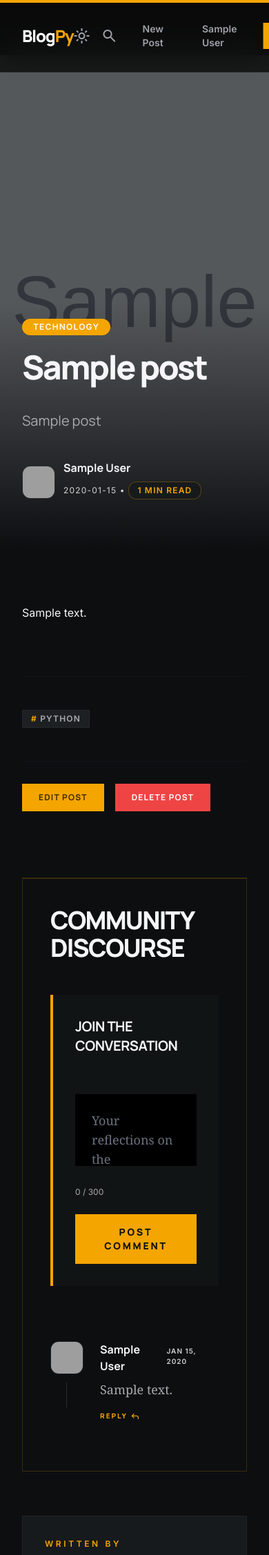
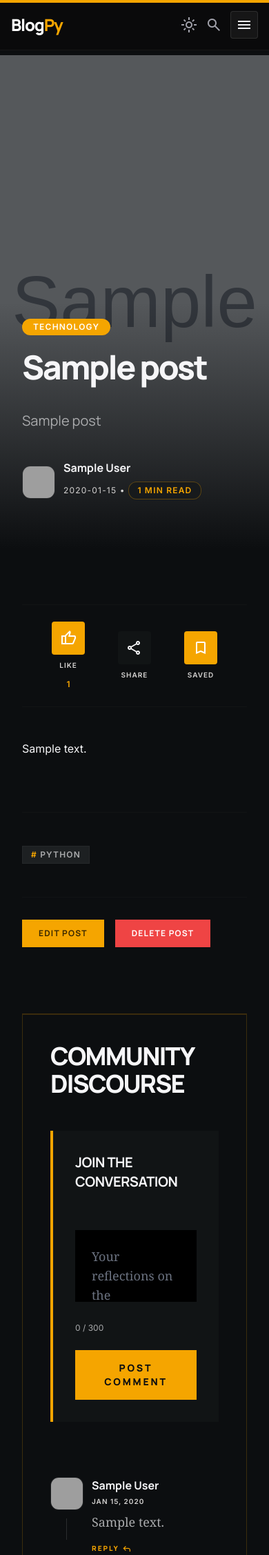
Before and after one commit to ayush3739/Blog-Website, a Flask app: page /post/1 in a window 390 px wide. Shown: the top 2254 px of the page at 69% size. Run offline with Flask 3, Linux system fonts and the light colour scheme; a user stored in the database is signed in; tables that the repository leaves empty hold one stand-in row (values such as "Sample post"); grey boxes marked "Sample" are stand-in pictures; some libraries are stand-ins or nearby versions; grey boxes are pictures that could not be loaded.

Commit message:
Refactor like/share functionality and improve UI responsiveness
- Prevent double execution of the like/share script when included multiple times.
- Update AJAX handling for like and bookmark forms to apply changes to all instances on the page.
- Enhance share button functionality to support multiple buttons.
- Improve comment rendering with responsive padding and spacing adjustments.
- Revamp header navigation for better mobile usability, including a toggle for the mobile menu.
- Add mobile action bar for liking and sharing posts.

```diff
--- a/main.py
+++ b/main.py
@@ -18,6 +18,7 @@ from werkzeug.security import generate_password_hash, check_password_hash
 from forms import CreatePostForm,RegisterForm,LoginForm,CommentForm,ProfileForm,newsletterForm,reset_emailForm,Password_Form,OTP_Form
 import os , bleach
 import math
+import time
 from dotenv import load_dotenv
 from utils import send_contact_email, seed_categories_and_tags,generate_otp,verify_otp,send_otp
 
@@ -249,20 +250,48 @@ def favicon():
 
 
 
+# Global storage for caching trending posts and category IDs
+trending_cache = {"posts": [], "last_updated": 0}
+category_id_cache = {}
+
 @app.route('/')
 def get_all_posts():
     result = db.paginate(db.select(BlogPost).order_by(BlogPost.id.desc()), per_page=10)
-    trending_posts = db.session.execute(
-        db.select(BlogPost).order_by(BlogPost.like_count.desc().nullslast(), BlogPost.id.desc()).limit(3)
-    ).scalars().all()
 
-    # Fetch category IDs for homepage links
-    dev_category = db.session.execute(db.select(Category).where(Category.name == 'Web Development')).scalar_one_or_none()
-    design_category = db.session.execute(db.select(Category).where(Category.name == 'Design & UI/UX')).scalar_one_or_none()
-    opinion_category = db.session.execute(db.select(Category).where(Category.name == 'Opinion & Essays')).scalar_one_or_none()
-    dev_category_id = dev_category.id if dev_category else None
-    design_category_id = design_category.id if design_category else None
-    opinion_category_id = opinion_category.id if opinion_category else None
+    global trending_cache, category_id_cache
+    current_time = time.time()
+
+    # Update the cache if it's empty or 24 hours (86400 seconds) have passed
+    if not trending_cache["posts"] or (current_time - trending_cache["last_updated"] > 86400):
+        top_posts = db.session.execute(
+            db.select(BlogPost).order_by(BlogPost.like_count.desc().nullslast(), BlogPost.id.desc()).limit(3)
+        ).scalars().all()
+
+        # Store as dictionaries to prevent SQLAlchemy "DetachedInstanceError" when the DB session closes
+        trending_cache["posts"] = [
+            {
+                "id": p.id,
+                "title": p.title,
+                "subtitle": p.subtitle,
+                "date": p.date,
+                "read_time": p.read_time,
+                "category": {"name": p.category.name} if p.category else None
+            } for p in top_posts
+        ]
+        trending_cache["last_updated"] = current_time
+
+    trending_posts = trending_cache["posts"]
+
+    # Use cached category IDs or fetch them once if the cache is empty
+    if not category_id_cache:
+        categories = db.session.execute(
+            db.select(Category).where(Category.name.in_(['Web Development', 'Design & UI/UX', 'Opinion & Essays']))
+        ).scalars().all()
+        category_id_cache.update({c.name: c.id for c in categories})
+
+    dev_category_id = category_id_cache.get('Web Development')
+    design_category_id = category_id_cache.get('Design & UI/UX')
+    opinion_category_id = category_id_cache.get('Opinion & Essays')
     newsletter_form = newsletterForm()
 
     # AJAX request — return only the posts partial, not the full page
--- a/templates/_like-share.html
+++ b/templates/_like-share.html
@@ -36,55 +36,44 @@
 </form>
 
 <script>
-// Like AJAX
+// Prevent double execution if included multiple times
+if (typeof window._likeShareScriptLoaded === 'undefined') {
+  window._likeShareScriptLoaded = true;
+
   document.addEventListener('DOMContentLoaded', function() {
     const isLoggedIn = {{ 'true' if logged_in else 'false' }};
     const rateLimitPageUrl = "{{ url_for('too_many_requests_page') }}";
 
     async function readJsonOrThrow(res) {
-    const contentType = res.headers.get('content-type') || '';
-
       if (res.status === 429) {
         window.location.href = rateLimitPageUrl;
         throw new Error('Rate limited');
       }
-
+      const contentType = res.headers.get('content-type') || '';
       if (res.redirected || contentType.includes('text/html')) {
         window.location.href = res.url;
         throw new Error('Redirecting');
       }
-
-    if (!res.ok) {
-      throw new Error('Request failed. Please try again.');
-    }
-
+      if (!res.ok) throw new Error('Request failed. Please try again.');
       return res.json();
     }
 
-  const shareBtn = document.querySelector('.post-share-btn');
-  if (shareBtn) {
-    shareBtn.addEventListener('click', async function() {
+    // Apply to ALL share buttons
+    document.querySelectorAll('.post-share-btn').forEach(btn => {
+      btn.addEventListener('click', async function() {
         const shareUrl = this.dataset.shareUrl || window.location.href;
         const shareTitle = this.dataset.shareTitle || document.title;
+        try {
+          if (navigator.share) await navigator.share({ title: shareTitle, url: shareUrl });
+          else if (navigator.clipboard) { await navigator.clipboard.writeText(shareUrl); alert('Post link copied to clipboard.'); }
+        } catch (err) {}
+      });
+    });
 
-      try {
-        if (navigator.share) {
-          await navigator.share({ title: shareTitle, url: shareUrl });
-        } else if (navigator.clipboard) {
-          await navigator.clipboard.writeText(shareUrl);
-          alert('Post link copied to clipboard.');
-        } else {
-          window.prompt('Copy this post link:', shareUrl);
-        }
-      } catch (err) {
-        // Ignore aborts when user closes native share sheet.
-      }
-    });
-  }
-
-  const likeForm = document.querySelector('.like-form');
-  if (likeForm && isLoggedIn) {
-    likeForm.addEventListener('submit', function(e) {
+    if (isLoggedIn) {
+      // Apply to ALL like forms
+      document.querySelectorAll('.like-form').forEach(form => {
+        form.addEventListener('submit', function(e) {
           e.preventDefault();
           fetch(this.action, {
             method: 'POST',
@@ -96,11 +85,11 @@ document.addEventListener('DOMContentLoaded', function() {
           })
           .then(readJsonOrThrow)
           .then(data => {
-        // Update like count
-        const count = likeForm.querySelector('.like-count');
+            // Update BOTH mobile and desktop visual states simultaneously
+            document.querySelectorAll('.like-form').forEach(f => {
+              const count = f.querySelector('.like-count');
               if (count) count.textContent = data.like_count;
-        // Update button style
-        const btn = likeForm.querySelector('.like-btn');
+              const btn = f.querySelector('.like-btn');
               if (btn) {
                 if (data.liked) {
                   btn.classList.add('bg-[#F5A500]', 'text-white');
@@ -110,17 +99,15 @@ document.addEventListener('DOMContentLoaded', function() {
                   btn.classList.add('bg-[#f4f4f4]', 'dark:bg-[#111415]');
                 }
               }
+            });
           })
-      .catch((err) => {
-        alert(err.message || 'Could not update like right now.');
+          .catch(err => { if(err.message !== 'Redirecting') alert('Could not update like right now.'); });
         });
       });
-  }
 
-  // Bookmark AJAX
-  const bookmarkForm = document.querySelector('.bookmark-form');
-  if (bookmarkForm && isLoggedIn) {
-    bookmarkForm.addEventListener('submit', function(e) {
+      // Apply to ALL bookmark forms
+      document.querySelectorAll('.bookmark-form').forEach(form => {
+        form.addEventListener('submit', function(e) {
           e.preventDefault();
           fetch(this.action, {
             method: 'POST',
@@ -132,11 +119,11 @@ document.addEventListener('DOMContentLoaded', function() {
           })
           .then(readJsonOrThrow)
           .then(data => {
-        // Update label
-        const label = bookmarkForm.querySelector('.bookmark-label');
+            // Update BOTH mobile and desktop visual states simultaneously
+            document.querySelectorAll('.bookmark-form').forEach(f => {
+              const label = f.querySelector('.bookmark-label');
               if (label) label.textContent = data.bookmarked ? 'Saved' : 'Save';
-        // Update button style
-        const btn = bookmarkForm.querySelector('.bookmark-btn');
+              const btn = f.querySelector('.bookmark-btn');
               if (btn) {
                 if (data.bookmarked) {
                   btn.classList.add('bg-[#F5A500]', 'text-white');
@@ -146,11 +133,12 @@ document.addEventListener('DOMContentLoaded', function() {
                   btn.classList.add('bg-[#f4f4f4]', 'dark:bg-[#111415]');
                 }
               }
+            });
           })
-      .catch((err) => {
-        alert(err.message || 'Could not update bookmark right now.');
+          .catch(err => { if(err.message !== 'Redirecting') alert('Could not update save right now.'); });
         });
       });
     }
   });
+}
 </script>
--- a/templates/macros/comments_macro.html
+++ b/templates/macros/comments_macro.html
@@ -1,28 +1,28 @@
 {% macro render_comment(comment, is_reply=False, post=None, form=None, logged_in=False) %}
-<div class="relative group {% if is_reply %}ml-12 pl-6{% endif %}">
+<div class="relative group {% if is_reply %}ml-4 sm:ml-8 lg:ml-12 pl-2 sm:pl-4 lg:pl-6{% endif %}">
   {% if not is_reply %}
     <div class="thread-line-vertical"></div>
   {% else %}
     <div class="thread-line-horizontal"></div>
   {% endif %}
 
-  <div class="flex gap-6 relative z-10 mb-8">
+  <div class="flex gap-3 sm:gap-4 lg:gap-6 relative z-10 mb-8 min-w-0">
     <div class="flex-shrink-0">
        <img alt="{{ comment.comment_author.name }}"
          class="w-12 h-12 rounded-full border border-[#46484a]/30 bg-[#0c0e10]"
          src="{{ comment.comment_author.email | gravatar }}"/>
     </div>
-    <div class="flex-grow">
-      <div class="flex justify-between items-baseline mb-2">
-        <h4 class="font-headline font-bold {% if is_reply %}text-sm{% endif %} text-[#0c0e10] dark:text-[#f6f6f8]">
+    <div class="flex-grow min-w-0">
+      <div class="flex flex-col sm:flex-row sm:justify-between sm:items-baseline gap-1 mb-2 min-w-0">
+        <h4 class="font-headline font-bold {% if is_reply %}text-sm{% endif %} text-[#0c0e10] dark:text-[#f6f6f8] break-words">
           {{ comment.comment_author.name }}
         </h4>
-        <span class="text-[10px] font-label font-bold text-[#5c5b5b] dark:text-[#d6d4d3] uppercase tracking-widest">
+        <span class="text-[10px] font-label font-bold text-[#5c5b5b] dark:text-[#d6d4d3] uppercase tracking-widest whitespace-normal break-words">
           {{ comment.created_at.strftime('%b %d, %Y') }}
         </span>
       </div>
 
-      <div class="text-[#2d2f31] dark:text-[#aaabad] font-serif {% if is_reply %}text-base{% else %}text-lg{% endif %} leading-relaxed mb-4 comment-text">
+      <div class="text-[#2d2f31] dark:text-[#aaabad] font-serif {% if is_reply %}text-base{% else %}text-lg{% endif %} leading-relaxed mb-4 comment-text [overflow-wrap:anywhere]">
         {{ comment.text  }}
       </div>
 
--- a/templates/partials/header.html
+++ b/templates/partials/header.html
@@ -1,30 +1,89 @@
 <!-- ══ NAVIGATION ══ -->
 <nav id="main-nav" class="fixed top-0 w-full z-50">
-  <div class="flex justify-between items-center px-8 py-6 max-w-7xl mx-auto w-full">
+  <div class="flex justify-between items-center px-4 sm:px-8 py-4 sm:py-6 max-w-7xl mx-auto w-full gap-4">
     <div class="flex items-center gap-8">
       <a id="nav-logo" class="text-2xl font-black tracking-tighter font-headline" href="{{ url_for('get_all_posts') }}">Blog<span class="text-[#F5A500]">Py</span></a>
-      <div class="hidden md:flex gap-6 items-center">
+      <div class="hidden lg:flex gap-6 items-center">
         <a class="{% if request.endpoint == 'get_all_posts' %}nav-link-active{% else %}nav-link{% endif %} font-headline tracking-tight font-bold" href="{{ url_for('get_all_posts') }}">Home</a>
         <a class="{% if request.endpoint == 'show_post' %}nav-link-active{% else %}nav-link{% endif %} font-headline tracking-tight font-bold" href="{{ url_for('all_posts') }}">Posts</a>
         <a class="{% if request.endpoint == 'about' %}nav-link-active{% else %}nav-link{% endif %} font-headline tracking-tight font-bold" href="{{ url_for('about') }}">About</a>
         <a class="{% if request.endpoint == 'contact' %}nav-link-active{% else %}nav-link{% endif %} font-headline tracking-tight font-bold" href="{{ url_for('contact') }}">Contact</a>
       </div>
     </div>
-    <div class="flex items-center gap-4">
+    <div class="flex items-center gap-3 sm:gap-4">
       <span id="theme-toggle" class="material-symbols-outlined nav-icon snap-ooze transition-all cursor-pointer" title="Toggle theme">dark_mode</span>
       <span class="material-symbols-outlined nav-icon cursor-pointer snap-ooze transition-all"
       onclick="window.location.href='{{ url_for('all_posts') }}?q='"
       title="Search posts">search</span>
+      <button id="mobile-menu-toggle" type="button" class="lg:hidden inline-flex items-center justify-center w-10 h-10 rounded-lg border border-white/10 bg-black/10 dark:bg-white/5 text-[#f0f0f2] hover:bg-black/20 transition-all" aria-expanded="false" aria-controls="mobile-menu" aria-label="Open menu">
+        <span class="material-symbols-outlined">menu</span>
+      </button>
       {% if logged_in %}
+        <div class="hidden lg:flex items-center gap-4">
         {% if logged_in or current_user.isadmin %}
         <a href="{{ url_for('add_new_post') }}" class="nav-link px-5 py-2 text-sm font-bold hover:opacity-80 transition-all duration-300">New Post</a>
         {% endif %}
         <a href="{{ url_for('profile') }}" class="nav-link px-5 py-2 text-sm font-bold hover:opacity-80 transition-all duration-300">{{ current_user.name }}</a>
         <a href="{{ url_for('logout') }}" class="bg-[#F5A500] text-[#402b00] px-6 py-2 font-bold snap-ooze scale-95 active:scale-100 transition-transform hover:brightness-105">Logout</a>
+        </div>
       {% else %}
+        <div class="hidden lg:flex items-center gap-4">
         <a href="{{ url_for('login') }}" class="nav-link px-5 py-2 text-sm font-bold hover:opacity-80 transition-all duration-300">Login</a>
         <a href="{{ url_for('register') }}" class="bg-[#F5A500] text-[#402b00] px-6 py-2 font-bold snap-ooze scale-95 active:scale-100 transition-transform hover:brightness-105">Register</a>
+        </div>
       {% endif %}
     </div>
   </div>
+
+  <div id="mobile-menu" class="lg:hidden hidden border-t border-white/10 bg-[rgba(10,10,11,0.98)] backdrop-blur-xl">
+    <div class="max-w-7xl mx-auto px-4 sm:px-8 py-4 flex flex-col gap-3">
+      <a class="nav-link font-headline font-bold py-3 px-2 rounded-lg {% if request.endpoint == 'get_all_posts' %}nav-link-active{% endif %}" href="{{ url_for('get_all_posts') }}">Home</a>
+      <a class="nav-link font-headline font-bold py-3 px-2 rounded-lg {% if request.endpoint == 'show_post' %}nav-link-active{% endif %}" href="{{ url_for('all_posts') }}">Posts</a>
+      <a class="nav-link font-headline font-bold py-3 px-2 rounded-lg {% if request.endpoint == 'about' %}nav-link-active{% endif %}" href="{{ url_for('about') }}">About</a>
+      <a class="nav-link font-headline font-bold py-3 px-2 rounded-lg {% if request.endpoint == 'contact' %}nav-link-active{% endif %}" href="{{ url_for('contact') }}">Contact</a>
+
+      <div class="pt-3 mt-2 border-t border-white/10 flex flex-col gap-3">
+        {% if logged_in %}
+          {% if logged_in or current_user.isadmin %}
+          <a href="{{ url_for('add_new_post') }}" class="bg-[#F5A500] text-[#402b00] px-4 py-3 rounded-lg font-bold text-center">New Post</a>
+          {% endif %}
+          <a href="{{ url_for('profile') }}" class="nav-link px-4 py-3 rounded-lg font-bold text-center">{{ current_user.name }}</a>
+          <a href="{{ url_for('logout') }}" class="bg-[#F5A500] text-[#402b00] px-4 py-3 rounded-lg font-bold text-center">Logout</a>
+        {% else %}
+          <a href="{{ url_for('login') }}" class="nav-link px-4 py-3 rounded-lg font-bold text-center">Login</a>
+          <a href="{{ url_for('register') }}" class="bg-[#F5A500] text-[#402b00] px-4 py-3 rounded-lg font-bold text-center">Register</a>
+        {% endif %}
+      </div>
+    </div>
+  </div>
 </nav>
+
+<script>
+document.addEventListener('DOMContentLoaded', function () {
+  const toggle = document.getElementById('mobile-menu-toggle');
+  const menu = document.getElementById('mobile-menu');
+  if (!toggle || !menu) return;
+
+  const closeMenu = () => {
+    menu.classList.add('hidden');
+    toggle.setAttribute('aria-expanded', 'false');
+  };
+
+  toggle.addEventListener('click', function () {
+    const isOpen = !menu.classList.contains('hidden');
+    if (isOpen) closeMenu();
+    else {
+      menu.classList.remove('hidden');
+      toggle.setAttribute('aria-expanded', 'true');
+    }
+  });
+
+  menu.querySelectorAll('a').forEach(link => link.addEventListener('click', closeMenu));
+
+  document.addEventListener('click', function (event) {
+    if (menu.classList.contains('hidden')) return;
+    if (menu.contains(event.target) || toggle.contains(event.target)) return;
+    closeMenu();
+  });
+});
+</script>
--- a/templates/post.html
+++ b/templates/post.html
@@ -56,7 +56,7 @@
   <!-- ══ ARTICLE GRID ══ -->
   <section class="max-w-7xl mx-auto px-8 grid grid-cols-1 lg:grid-cols-12 gap-16 py-20">
 
-    <!-- Left: Sticky action bar -->
+    <!-- Left: Sticky action bar (Desktop) -->
     <aside class="hidden lg:block lg:col-span-1">
       <div class="sticky top-32 flex flex-col items-center gap-8">
         {% include '_like-share.html' %}
@@ -65,6 +65,11 @@
 
     <!-- Middle: Article body -->
     <article class="col-span-1 lg:col-span-7 max-w-none">
+
+      <!-- Action bar (Mobile / Tablet) -->
+      <div class="flex lg:hidden flex-row items-center justify-center gap-12 sm:gap-16 mb-12 py-6 border-y border-black/5 dark:border-[#46484a]/10 w-full overflow-hidden">
+        {% include '_like-share.html' %}
+      </div>
 
       <div class="article-content">
         {{ post.body | safe }}
```
Also changed, not shown: static/css/tailwind.css. Lines whose indentation alone changed are shown as unchanged.
